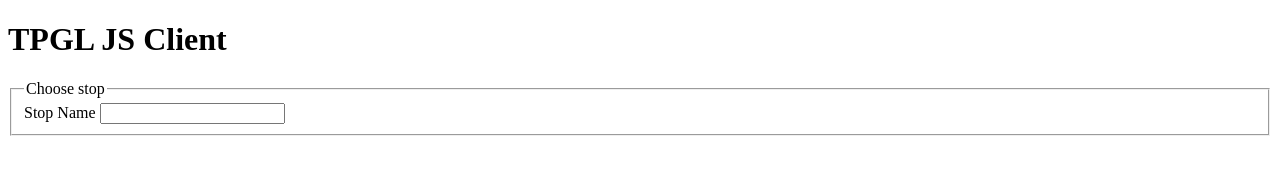
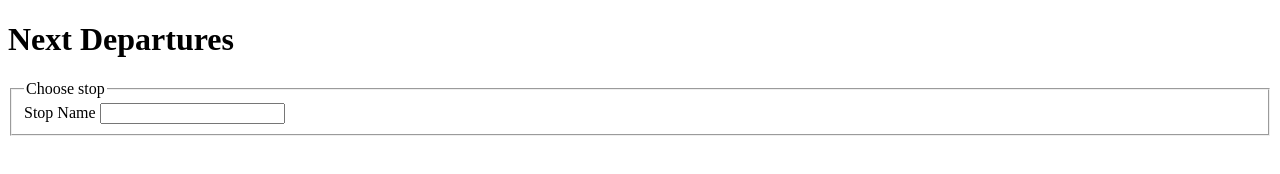
Before and after one commit to sebug/tpgl-jsclient, a plain HTML site: page src/index.html in a window 1280 px wide. Drawn offline with Linux system fonts and the light colour scheme; no server answers.

Commit message:
Better title

```diff
--- a/src/index.html
+++ b/src/index.html
@@ -1,11 +1,11 @@
 <!DOCTYPE html>
 <html>
   <head>
-    <title>TPGL JS Client</title>
+    <title>Next Departures</title>
     <meta charset="utf-8" />
   </head>
   <body>
-    <h1>TPGL JS Client</h1>
+    <h1>Next Departures</h1>
     <form>
       <fieldset>
 	<legend>Choose stop</legend>
```
